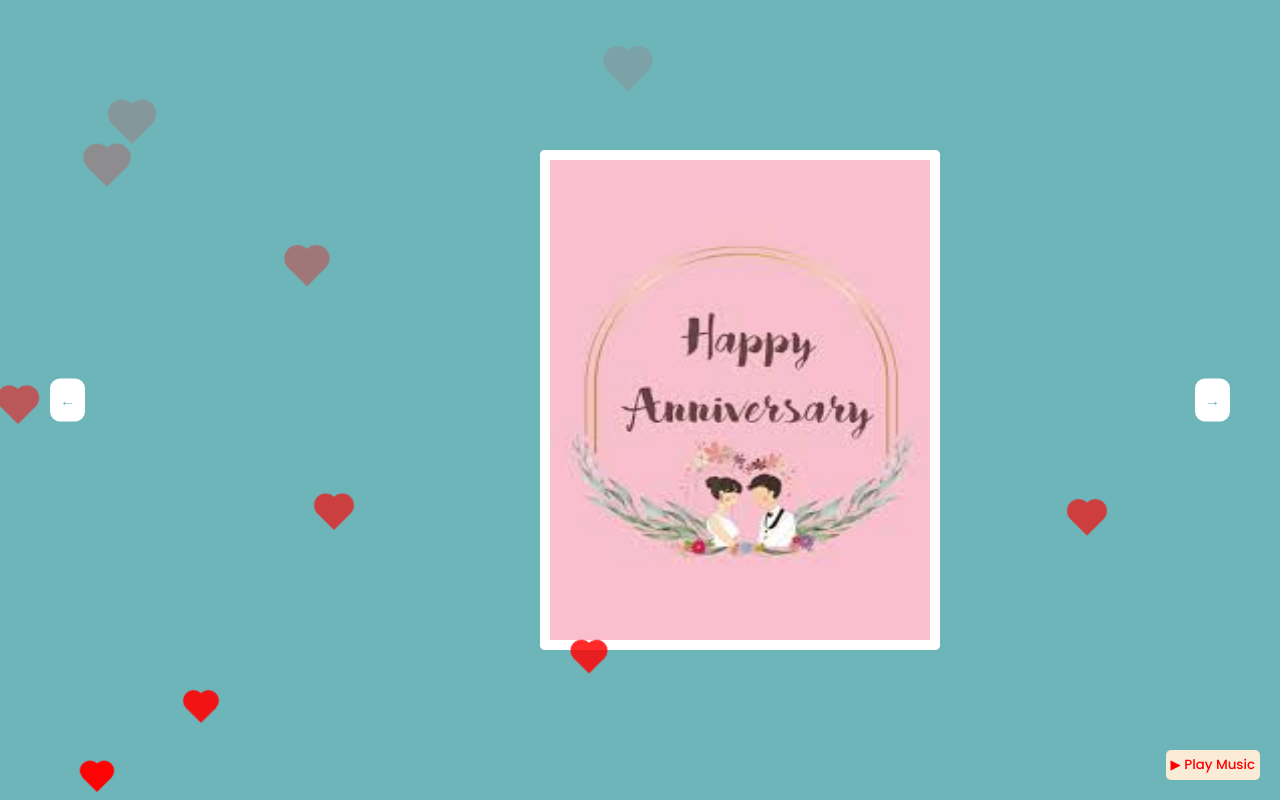
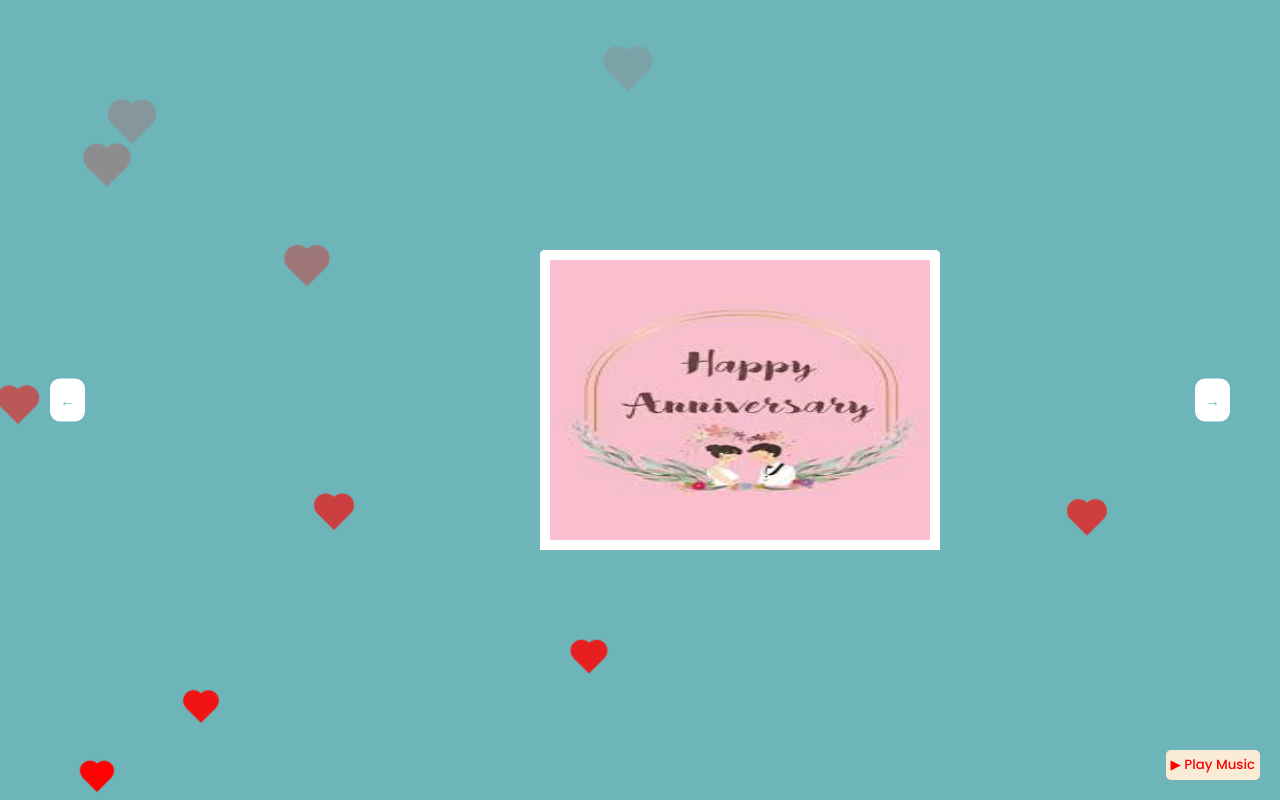
Before and after one commit to mocoymark/rofemie.github.io, a plain HTML site: page index.html in a window 1280 px wide. Drawn offline with Linux system fonts and the light colour scheme.

Commit message:
Update style.css

```diff
--- a/style.css
+++ b/style.css
@@ -18,10 +18,11 @@ body {
 }
 
 .flipbook {
-  width: 1000px;
-  height: 600px;
-  cursor: pointer;
-  position: relative;
+  width: 800px;
+  height: 500px;
+  margin-left: 0px;
+  display: flex;
+  justify-content: center;
 }
 .page-wrapper {
   border-radius: 5px;
@@ -32,6 +33,14 @@ body {
   font-weight: bold;
   border: none;
   border-radius: 5px;
+}
+#play-music-btn {
+  padding: 5px;
+  border-radius: 5px;
+  border: none;
+  color: red;
+  background: antiquewhite;
+  font-weight: 500;
 }
 
 .flipbook .hard small {
@@ -47,14 +56,6 @@ body {
   gap: 5rem;
   font-style: oblique;
   font-weight: 100;
-}
-#play-music-btn {
-  padding: 5px;
-  border-radius: 5px;
-  border: none;
-  color: red;
-  background: antiquewhite;
-  font-weight: 500;
 }
 .back-page p {
   font-weight: 300;
@@ -105,3 +106,15 @@ button.nav-arrow:active {
 #next-page {
   right: 50px;
 }
+@media only screen and (orientation: landscape) {
+  button.nav-arrow {
+    z-index: 1000;
+  }
+  .flipbook {
+    height: 300px !important;
+  }
+  .page-wrapper {
+    border-radius: 5px;
+    height: 400px !important;
+  }
+}
```
